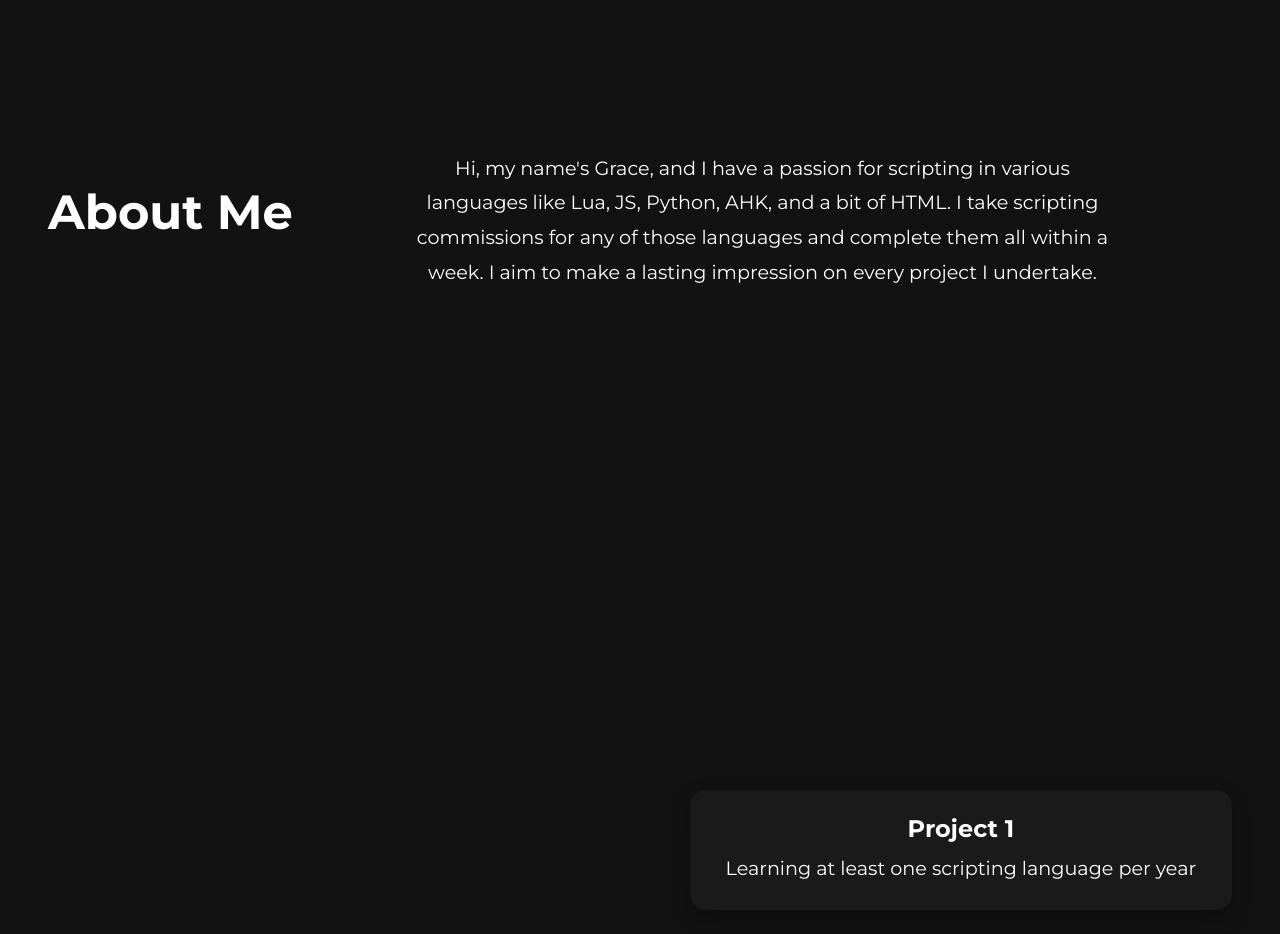
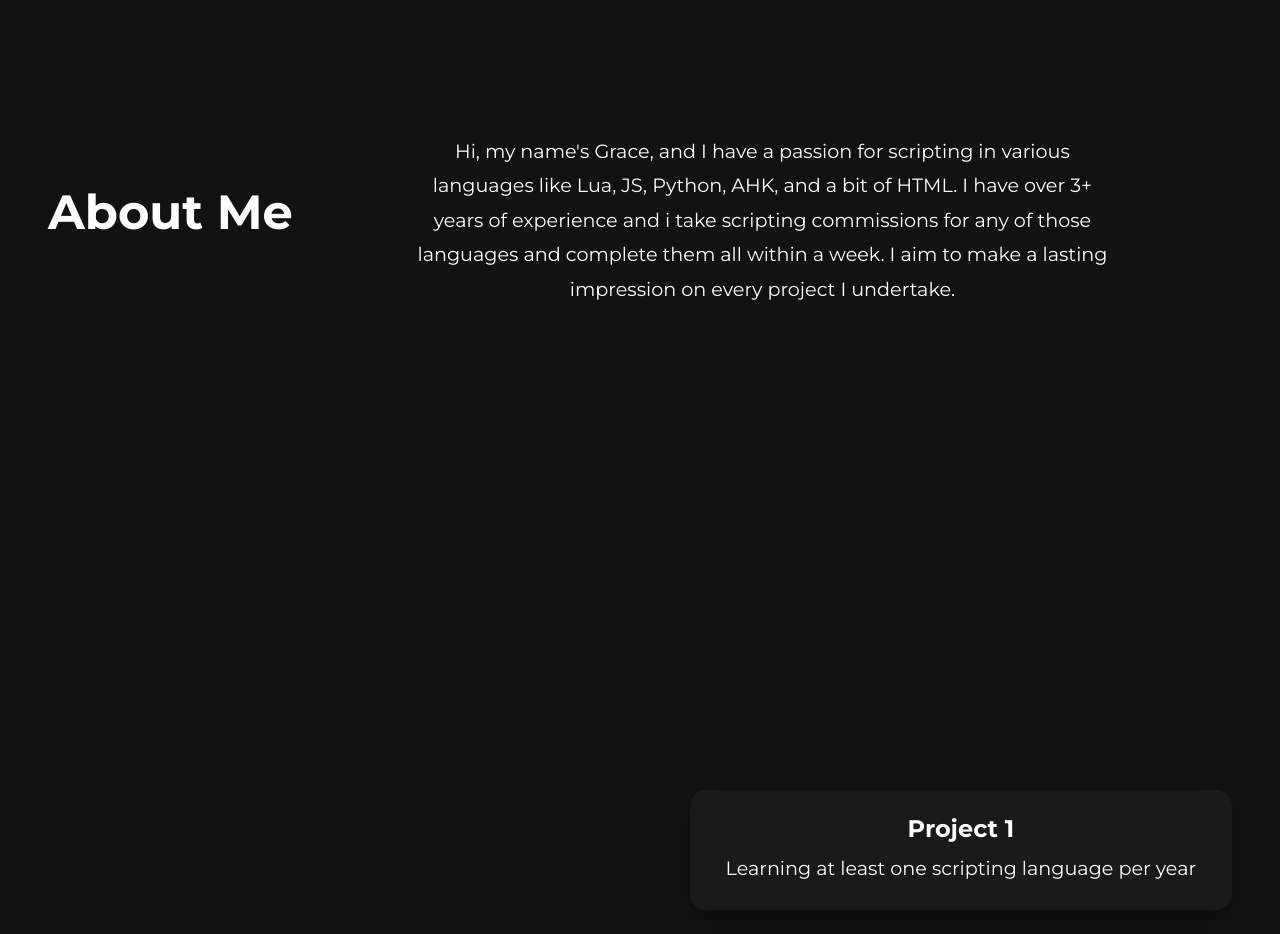
Before and after one commit to debrainers/portfolio, a plain HTML site: page index.html in a window 1280 px wide. Shown: the part 980-1914 px from the top of the page. Drawn offline with Linux system fonts and the light colour scheme.

Commit message:
Update index.html

```diff
--- a/index.html
+++ b/index.html
@@ -200,7 +200,7 @@
   <section id="about" class="about">
     <h2>About Me</h2>
     <p>
-      Hi, my name's Grace, and I have a passion for scripting in various languages like Lua, JS, Python, AHK, and a bit of HTML. I take scripting commissions for any of those languages and complete them all within a week. I aim to make a lasting impression on every project I undertake.
+      Hi, my name's Grace, and I have a passion for scripting in various languages like Lua, JS, Python, AHK, and a bit of HTML. I have over 3+ years of experience and i take scripting commissions for any of those languages and complete them all within a week. I aim to make a lasting impression on every project I undertake.
     </p>
   </section>
 
```
